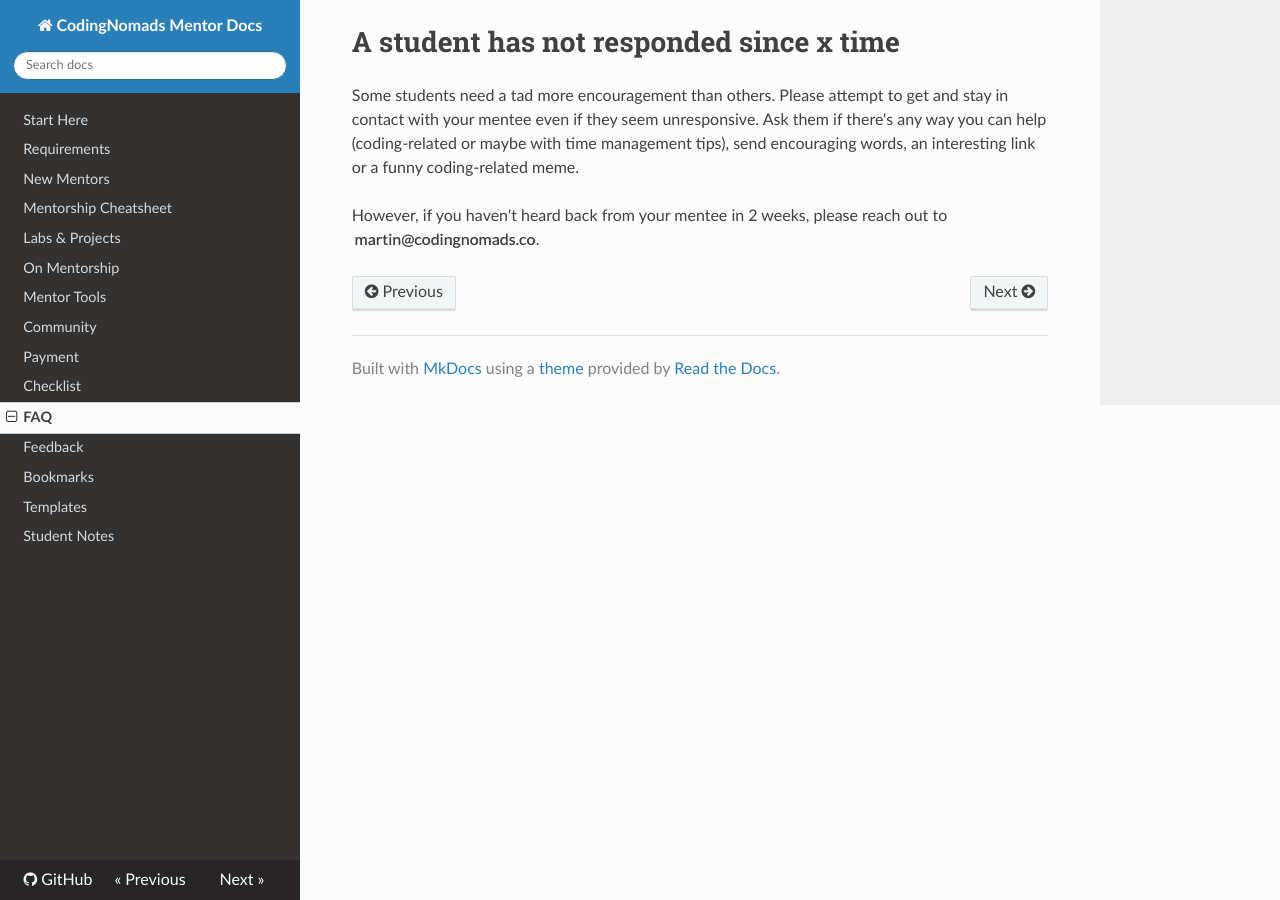
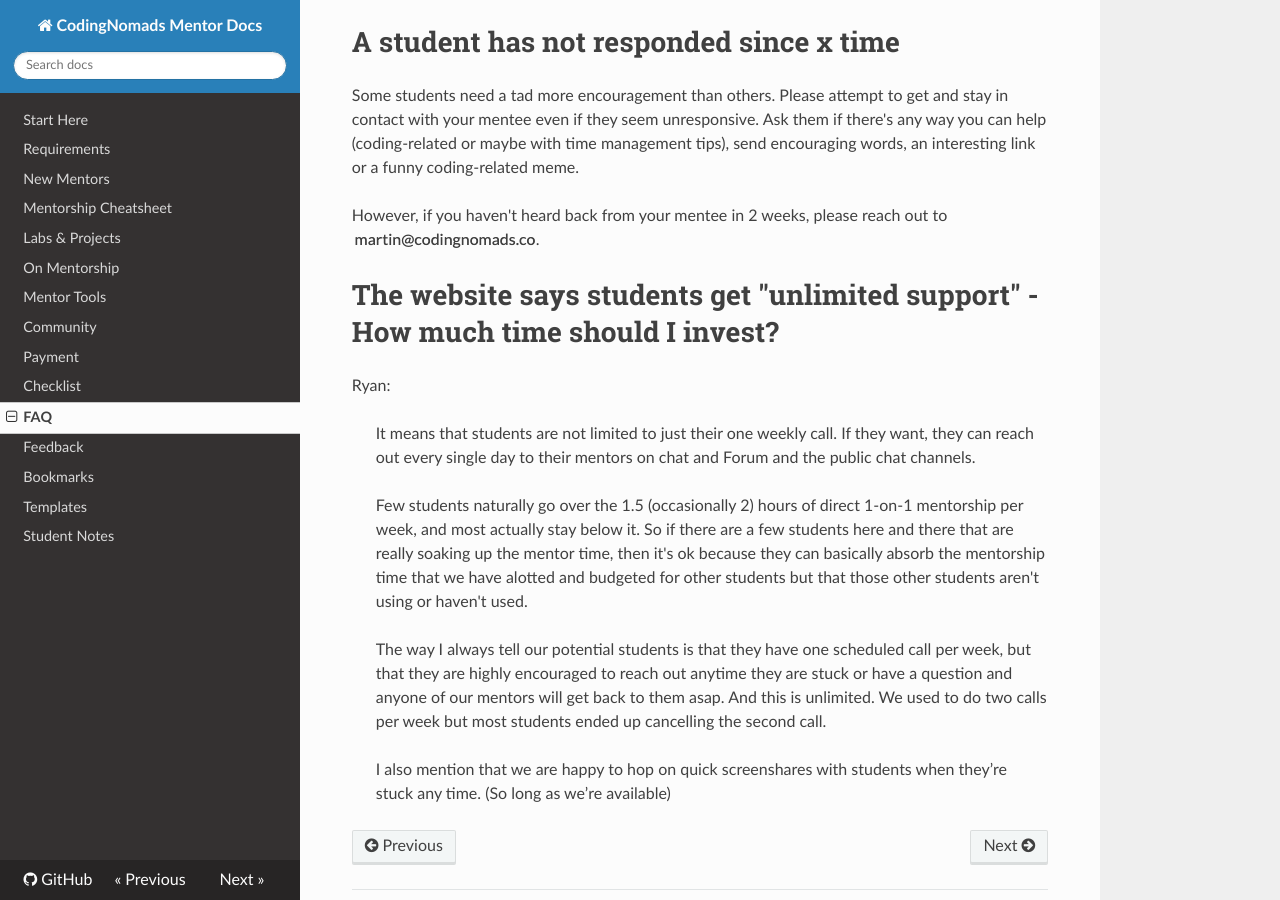
Before and after one commit to CodingNomads/mentor-docs, an MkDocs documentation site: the page built from docs/09_faq.md, in a window 1280 px wide and 900 px high, scrolled down 1583 px. Built offline with MkDocs 1.6.1, drawn with Linux system fonts in a browser that asks for light colours; nearby versions of some CDN libraries.

Commit message:
Add FAQ about support time

```diff
--- a/docs/09_faq.md
+++ b/docs/09_faq.md
@@ -39,3 +39,15 @@
 Some students need a tad more encouragement than others. Please attempt to get and stay in contact with your mentee even if they seem unresponsive. Ask them if there's any way you can help (coding-related or maybe with time management tips), send encouraging words, an interesting link or a funny coding-related meme.
 
 However, if you haven't heard back from your mentee in 2 weeks, please reach out to <img style="display: inline-block;" alt="contact address for martin" src="../images/email_martin.png"/>.
+
+# The website says students get "unlimited support" - How much time should I invest?
+
+Ryan:
+
+>It means that students are not limited to just their one weekly call. If they want, they can reach out every single day to their mentors on chat and Forum and the public chat channels.
+
+>Few students naturally go over the 1.5 (occasionally 2)  hours of direct 1-on-1 mentorship per week, and most actually stay below it. So if there are a few students here and there that are really soaking up the mentor time, then it's ok because they can basically absorb the mentorship time that we have alotted and budgeted for other students but that those other students aren't using or haven't used.
+
+>The way I always tell our potential students is that they have one scheduled call per week, but that they are highly encouraged to reach out anytime they are stuck or have a question and anyone of our mentors will get back to them asap. And this is unlimited. We used to do two calls per week but most students ended up cancelling the second call.
+
+>I also mention that we are happy to hop on quick screenshares with students when they’re stuck any time. (So long as we’re available)
```
